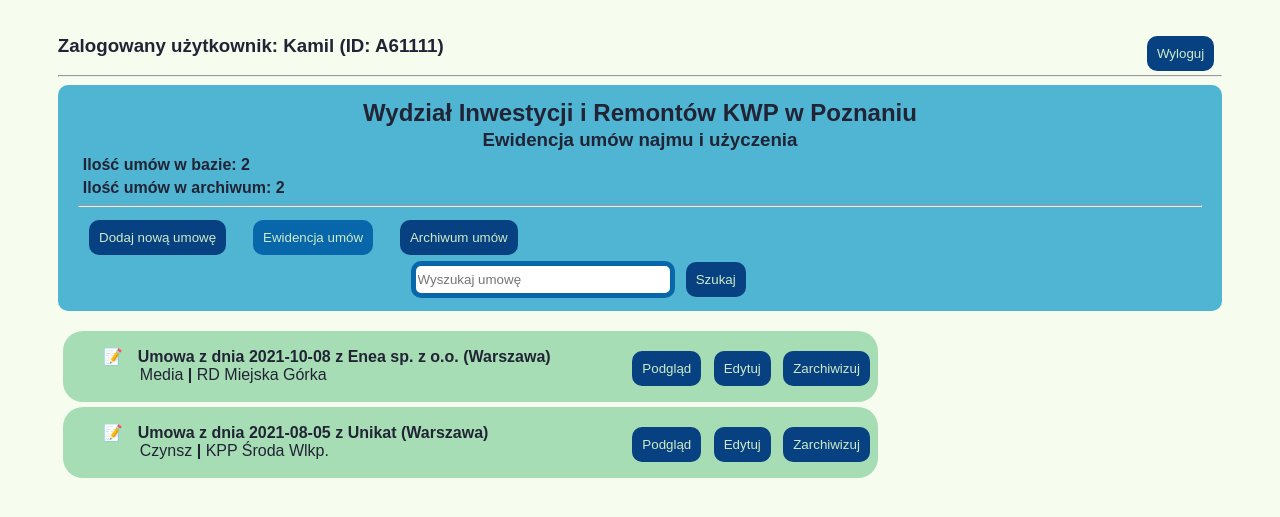
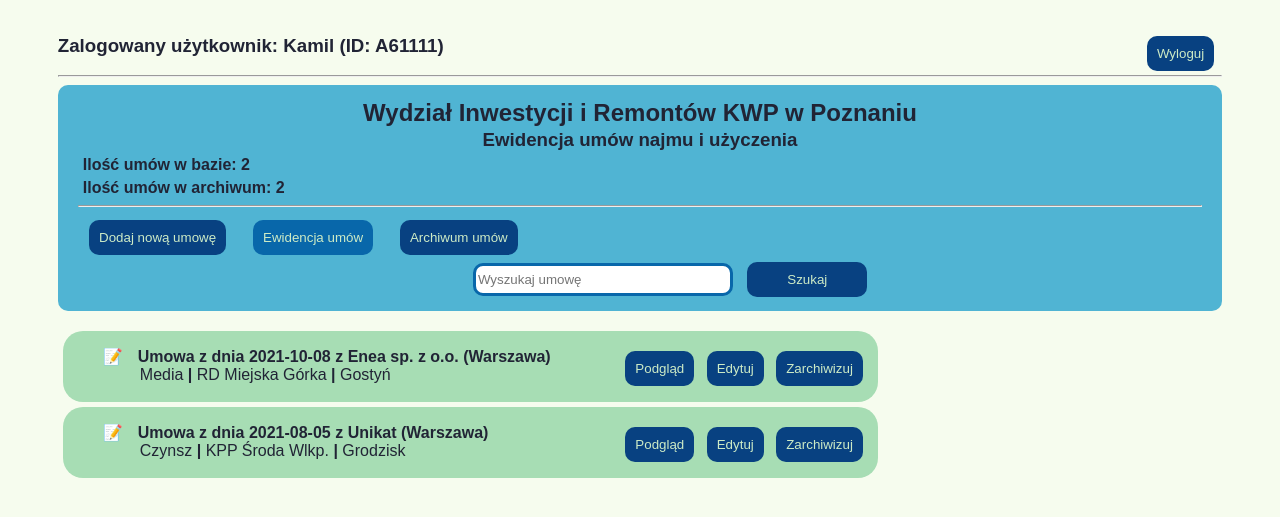
Before and after one commit to Hypnos86/Projekt-umowy, a Django app: page /umowy/ewidencja/ in a window 1280 px wide. Shown: the top 517 px of the page. Run offline with Django 3.2, Linux system fonts and the light colour scheme; a user stored in the database is signed in; data comes from the database, SQL or seed files in the repository.

Commit message:
Poprawki

```diff
--- a/templates/archiwum.html
+++ b/templates/archiwum.html
@@ -39,7 +39,7 @@
     <ul class="lista_umow">
         <li class="lista-option">
             <p class="znacznik"><b>{{umowa}} </b></p>
-            <p class="info">{{umowa.typ_umowy}} <b>|</b> {{umowa.rodzaj_jedn}} {{umowa.miasto_jedn}}</p>
+            <p class="info">{{umowa.typ_umowy}} <b>|</b> {{umowa.rodzaj_jedn}} {{umowa.miasto_jedn}} <b>|</b> {{umowa.powiaty_jedn}}</p>
         </li>
     </ul>
     <div>
--- a/templates/ewidencja.html
+++ b/templates/ewidencja.html
@@ -5,17 +5,19 @@
 {%block strona%}
 
 {% if user.is_authenticated%}
-<div  class="element_login">
+<div class="element_login">
     <div class="user_name">
         <h3>Zalogowany użytkownik: {{user.first_name}} (ID: {{ user.username}})</h3>
     </div>
     <div class="button-logout">
-        <a href="{%url 'logout'%}"><button class="button-general">Wyloguj</button></a>
+        <a href="{%url 'logout'%}">
+            <button class="button-general">Wyloguj</button>
+        </a>
     </div>
 </div>
-    {%else%}
-        <a href="{%url 'login'%}">Login</a>
-    {%endif%}
+{%else%}
+<a href="{%url 'login'%}">Login</a>
+{%endif%}
 
 <hr>
 
@@ -24,34 +26,39 @@
     <h3 class="title">Ewidencja umów najmu i użyczenia</h3>
     <h4 class="info-umowy">Ilość umów w bazie: {{wszystkie|length}}</h4>
     <h4 class="info-umowy">Ilość umów w archiwum: {{archiwalne|length}}</h4>
-<hr>
+    <hr>
     <nav>
-        <a href="{% url 'nowe_umowy'%}"><button class="button-general button-menu">Dodaj nową umowę</button></a>
-        <a href="{% url 'wszystkie_umowy'%}"><button class="button-general button-menu active">Ewidencja umów</button></a>
-        <a href="{% url 'archiwalne_umowy'%}"><button class="button-general button-menu">Archiwum umów</button></a>
-
-        <div class="search">
-            <input type="text" placeholder="Wyszukaj umowę">
-            <button class="button-general button-menu" type="submit">Szukaj</button>
-        </div>
+        <a href="{% url 'nowe_umowy'%}">
+            <button class="button-general button-menu">Dodaj nową umowę</button></a>
+        <a href="{% url 'wszystkie_umowy'%}">
+            <button class="button-general button-menu active">Ewidencja umów</button></a>
+        <a href="{% url 'archiwalne_umowy'%}">
+            <button class="button-general button-menu">Archiwum umów</button></a>
+        <form method="get" class="search">
+            <input type="text"  placeholder="Wyszukaj umowę">
+            <button class="button-general button-menu button-search" type="submit">Szukaj</button>
+        </form>
     </nav>
 
 </div>
 
 
 {%for umowa in wszystkie%}
-
 <main class="lista">
     <ul class="lista_umow">
         <li class="lista-option">
             <p class="znacznik"><b>{{umowa}} </b></p>
-            <p class="info">{{umowa.typ_umowy}} <b>|</b> {{umowa.rodzaj_jedn}} {{umowa.miasto_jedn}}</p>
+            <p class="info">{{umowa.typ_umowy}} <b>|</b> {{umowa.rodzaj_jedn}} {{umowa.miasto_jedn}} <b>|</b>
+                {{umowa.powiaty_jedn}}</p>
         </li>
     </ul>
     <div>
-        <a href="{% url 'podglad_umowy' umowa.id %}"><button class="button-general">Podgląd</button></a>
-        <a href="{% url 'edytuj_umowe' umowa.id %}"><button class="button-general">Edytuj</button></a>
-        <a href="{% url 'usun_umowe' umowa.id %}"><button class="button-general buton-remove">Zarchiwizuj</button></a>
+        <a href="{% url 'podglad_umowy' umowa.id %}">
+            <button class="button-general">Podgląd</button></a>
+        <a href="{% url 'edytuj_umowe' umowa.id %}">
+            <button class="button-general">Edytuj</button></a>
+        <a href="{% url 'usun_umowe' umowa.id %}">
+            <button class="button-general button-remove">Zarchiwizuj</button></a>
 
     </div>
 </main>
--- a/umowyapp/static/style.css
+++ b/umowyapp/static/style.css
@@ -35,6 +35,9 @@ hr{
 .info-umowy{
     margin: 5px;
 }
+nav{
+    width: auto;
+}
 
 .button-general {
     display:inline-block;
@@ -52,7 +55,7 @@ hr{
 .button-general:hover{
     background-color: hsl(205,91%,35%);
     color: hsl(107,50%,91%);
-    transform: scale(1.1);
+    transform: scale(1.1)
 }
 
 .button-menu{
@@ -61,32 +64,41 @@ hr{
 
 .active{
     background-color: hsl(205,91%,35%);
+
 }
 
-.buton-remove:hover{
-    background: red;
+.button-remove{
+    margin-right:15px;
+}
+
+.button-remove:hover{
+    background: rgb(204, 123, 173);
 }
 
 /*wyszukiwarka*/
 
 .search{
     display:inline-block;
-    width:60%;
+    width: 400px;
     text-align:right;
+    margin-left: 35%;
 }
 
 .search input{
     width:250px;
-    border: solid 5px hsl(205,91%,35%);
+    border: solid 3px hsl(205,91%,35%);
     height:25px;
     border-radius: 10px;
-
-
 }
 
 .search input:focus{
-    border: solid 10px red;
+    border: solid 3px white;
     outline: none;
+}
+
+.button-search{
+    width:120px;
+    margin-left:10px;
 }
 
 
```
Also changed, not shown: umowyapp/views.py (+8 -1 lines).
